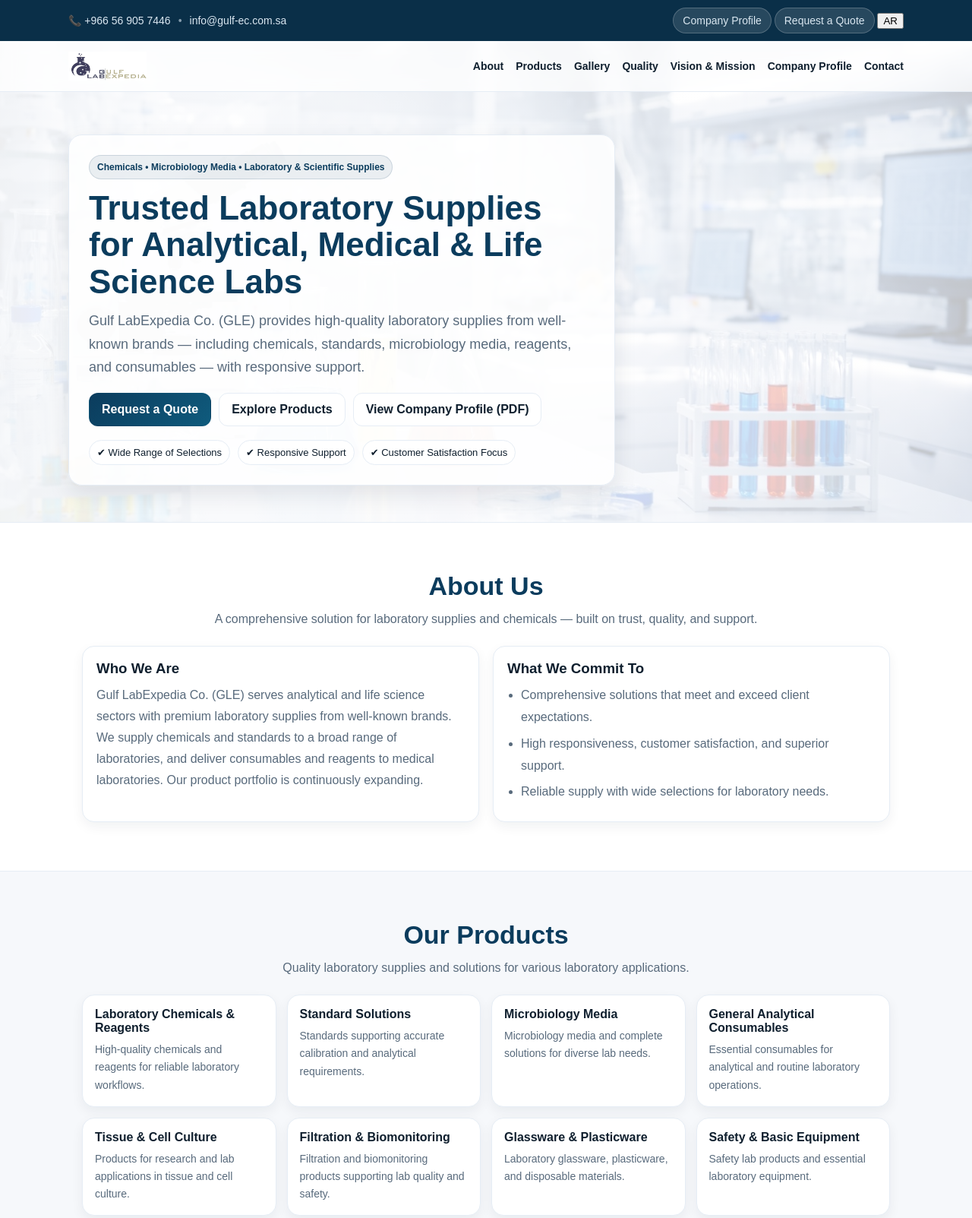
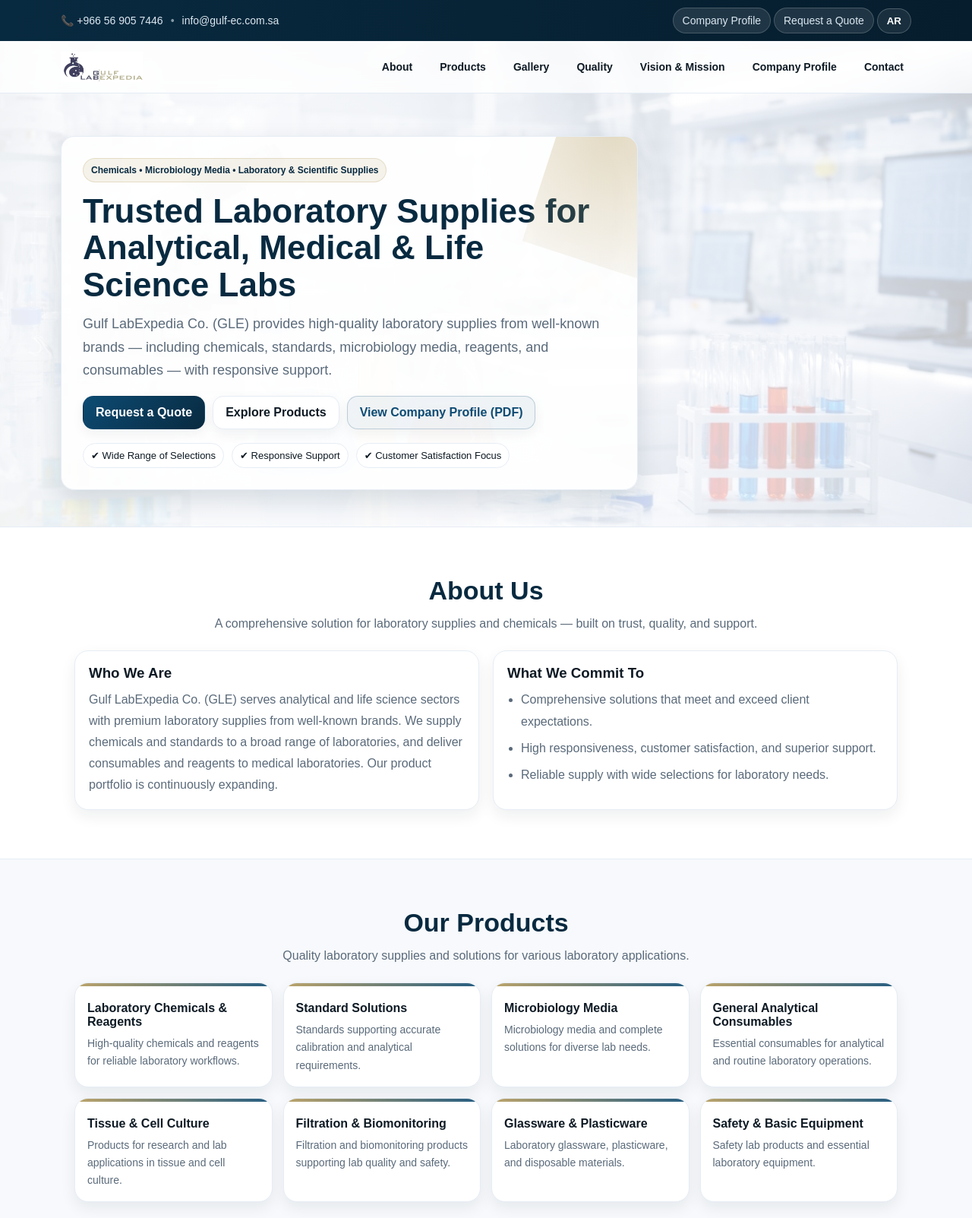
Before and after one commit to maryamshami/maryamshami.github.io, a plain HTML site: page index.html in a window 1280 px wide. Shown: the top 1603 px of the page at 76% size. Drawn offline with Linux system fonts and the light colour scheme.

Commit message:
Update style.css

```diff
--- a/assets/css/style.css
+++ b/assets/css/style.css
@@ -1,29 +1,45 @@
 :root{
+  /* ✅ Professional palette (Navy + Gold) */
   --bg:#ffffff;
-  --alt:#f6f8fb;
-  --ink:#0f1f2e;
-  --muted:#586a7c;
-  --brand:#0b3c5d;
-  --brand2:#0f5b7d;
+  --alt:#f7f9fc;
+  --ink:#0e1a24;
+  --muted:#5a6a7a;
+
+  --brand:#082a40;      /* deep navy */
+  --brand2:#0d4b73;     /* blue accent */
+  --accent:#b59a5a;     /* elegant gold */
+  --accent2:#d2b673;    /* lighter gold */
+
   --line:#e6edf5;
-  --shadow: 0 12px 30px rgba(15, 31, 46, .10);
+  --shadow: 0 14px 34px rgba(8, 42, 64, .14);
+  --shadow2: 0 10px 24px rgba(14, 26, 36, .10);
+  --radius:18px;
 }
 
 *{box-sizing:border-box}
-html,body{margin:0;padding:0;font-family:Arial,Helvetica,sans-serif;color:var(--ink);background:var(--bg)}
-a{color:var(--brand);text-decoration:none}
+html,body{
+  margin:0;
+  padding:0;
+  font-family:Arial,Helvetica,sans-serif;
+  color:var(--ink);
+  background:var(--bg);
+}
+a{color:var(--brand2);text-decoration:none}
 a:hover{text-decoration:underline}
+img{max-width:100%;display:block}
 
 .container{
-  max-width:1100px;
+  max-width:1120px;
   margin:0 auto;
   padding:0 18px;
 }
 
-/* Topbar */
+/* =========================
+   Topbar
+   ========================= */
 .topbar{
-  background: #0a2f48;
-  color:#d9e6f0;
+  background: linear-gradient(90deg, var(--brand), #061d2d);
+  color:#dbe7f0;
   font-size:14px;
 }
 .topbar-inner{
@@ -39,32 +55,64 @@
   align-items:center;
   gap:10px;
 }
-.topbar a{color:#d9e6f0}
+.topbar a{color:#dbe7f0}
 .dot{opacity:.6}
+
 .pill{
-  display:inline-block;
+  display:inline-flex;
+  align-items:center;
+  justify-content:center;
   padding:8px 12px;
   border-radius:999px;
-  background: rgba(255,255,255,.12);
-  border:1px solid rgba(255,255,255,.20);
+  background: rgba(255,255,255,.10);
+  border:1px solid rgba(255,255,255,.18);
+  color:#eaf2f7;
+  transition: transform .15s ease, filter .15s ease, background .15s ease;
 }
-.pill:hover{ text-decoration:none; filter:brightness(1.05); }
+.pill:hover{
+  text-decoration:none;
+  transform: translateY(-1px);
+  filter:brightness(1.06);
+}
 
-/* Hero */
+/* ✅ If you added language toggle button in HTML */
+.lang-toggle{
+  display:inline-flex;
+  align-items:center;
+  justify-content:center;
+  padding:8px 12px;
+  border-radius:999px;
+  border:1px solid rgba(255,255,255,.22);
+  background: rgba(255,255,255,.08);
+  color:#fff;
+  font-weight:800;
+  cursor:pointer;
+  transition: transform .15s ease, filter .15s ease;
+}
+.lang-toggle:hover{
+  transform: translateY(-1px);
+  filter:brightness(1.06);
+}
+
+/* =========================
+   Hero
+   ========================= */
 .hero{
   min-height:78vh;
   background:
-    linear-gradient(90deg, rgba(255,255,255,.92), rgba(255,255,255,.75)),
+    linear-gradient(90deg, rgba(255,255,255,.92), rgba(255,255,255,.76)),
     url("../img/hero.jpg") center/cover no-repeat;
   border-bottom:1px solid var(--line);
 }
 
-/* Sticky nav */
+/* =========================
+   Sticky nav
+   ========================= */
 .nav{
   position:sticky;
   top:0;
   backdrop-filter: blur(10px);
-  background: rgba(255,255,255,.75);
+  background: rgba(255,255,255,.78);
   border-bottom:1px solid var(--line);
   z-index:50;
 }
@@ -85,12 +133,12 @@
 
 /* Company logo image in navbar */
 .brand-logo{
-  height: 38px;
+  height: 40px;
   width: auto;
   display:block;
 }
 
-/* (Old fallback styles - harmless if you still have them in HTML somewhere) */
+/* (Old fallback styles - harmless if still used) */
 .brand-mark{
   display:inline-flex;
   align-items:center;
@@ -110,41 +158,69 @@
 }
 .nav-links a{
   color:var(--ink);
-  font-weight:600;
+  font-weight:700;
   font-size:14px;
+  padding:8px 10px;
+  border-radius:12px;
+  transition: background .15s ease, color .15s ease;
 }
+.nav-links a:hover{
+  text-decoration:none;
+  background: rgba(13, 75, 115, .08);
+  color: var(--brand2);
+}
+
 .nav-toggle{
   display:none;
   border:1px solid var(--line);
   background:#fff;
-  border-radius:10px;
+  border-radius:12px;
   padding:8px 10px;
 }
 
+/* =========================
+   Hero content
+   ========================= */
 .hero-content{
   padding:56px 0 48px;
   display:flex;
   justify-content:flex-start;
 }
+
 .hero-card{
-  max-width:720px;
-  background: rgba(255,255,255,.88);
+  max-width:760px;
+  background: rgba(255,255,255,.90);
   border:1px solid var(--line);
-  border-radius:18px;
-  padding:26px;
+  border-radius:var(--radius);
+  padding:28px;
   box-shadow: var(--shadow);
+  position:relative;
+  overflow:hidden;
 }
+
+/* subtle gold glow */
+.hero-card::before{
+  content:"";
+  position:absolute;
+  inset:-60px -120px auto auto;
+  width:240px;height:240px;
+  background: radial-gradient(circle at 30% 30%, rgba(181,154,90,.35), rgba(181,154,90,0));
+  transform: rotate(18deg);
+  pointer-events:none;
+}
+
 .kicker{
   display:inline-block;
   font-size:12px;
-  font-weight:700;
+  font-weight:800;
   color: var(--brand);
-  background: rgba(11,60,93,.08);
-  border: 1px solid rgba(11,60,93,.14);
+  background: rgba(181,154,90,.12);
+  border: 1px solid rgba(181,154,90,.25);
   padding:8px 10px;
   border-radius:999px;
   margin-bottom:14px;
 }
+
 .hero-card h1{
   margin:0 0 12px;
   font-size:44px;
@@ -164,22 +240,36 @@
   margin: 14px 0 18px;
 }
 
+/* Buttons */
 .btn{
   display:inline-flex;
   align-items:center;
   justify-content:center;
   padding:12px 16px;
-  border-radius:12px;
+  border-radius:14px;
   border:1px solid var(--line);
   background:#fff;
   color:var(--ink);
-  font-weight:700;
+  font-weight:800;
+  box-shadow: 0 6px 16px rgba(14,26,36,.06);
+  transition: transform .15s ease, box-shadow .15s ease, filter .15s ease;
 }
-.btn:hover{ text-decoration:none; filter:brightness(.98); }
+.btn:hover{
+  text-decoration:none;
+  transform: translateY(-1px);
+  box-shadow: var(--shadow2);
+}
 .btn.primary{
-  background: linear-gradient(135deg, var(--brand), var(--brand2));
+  background: linear-gradient(135deg, var(--brand2), var(--brand));
   border-color: transparent;
   color:#fff;
+}
+
+/* optional: if you used .btn.ghost in HTML */
+.btn.ghost{
+  border-color: rgba(13, 75, 115, .22);
+  background: rgba(13, 75, 115, .06);
+  color: var(--brand2);
 }
 
 .hero-badges{
@@ -196,7 +286,9 @@
   border-radius:999px;
 }
 
-/* Sections */
+/* =========================
+   Sections
+   ========================= */
 .section{
   padding:64px 0;
 }
@@ -217,7 +309,7 @@
 }
 .sub{
   margin:0 auto;
-  max-width:860px;
+  max-width:880px;
   color: var(--muted);
   font-size:16px;
   line-height:1.7;
@@ -239,9 +331,14 @@
 .panel{
   background:#fff;
   border:1px solid var(--line);
-  border-radius:16px;
+  border-radius:var(--radius);
   padding:18px;
-  box-shadow: 0 6px 16px rgba(15, 31, 46, .06);
+  box-shadow: 0 8px 20px rgba(14, 26, 36, .07);
+  transition: transform .15s ease, box-shadow .15s ease;
+}
+.panel:hover{
+  transform: translateY(-2px);
+  box-shadow: var(--shadow2);
 }
 .panel h3{
   margin:0 0 10px;
@@ -261,6 +358,9 @@
 }
 .list li{ margin: 6px 0; }
 
+/* =========================
+   Cards
+   ========================= */
 .cards{
   display:grid;
   grid-template-columns: repeat(4, 1fr);
@@ -270,12 +370,29 @@
 .card{
   background:#fff;
   border:1px solid var(--line);
-  border-radius:16px;
+  border-radius:var(--radius);
   padding:16px;
-  box-shadow: 0 6px 16px rgba(15, 31, 46, .06);
+  box-shadow: 0 8px 20px rgba(14, 26, 36, .07);
+  transition: transform .15s ease, box-shadow .15s ease, border-color .15s ease;
+  position:relative;
+  overflow:hidden;
+}
+.card::before{
+  content:"";
+  position:absolute;
+  inset:0 auto auto 0;
+  width:100%;
+  height:4px;
+  background: linear-gradient(90deg, var(--accent), var(--brand2));
+  opacity:.9;
+}
+.card:hover{
+  transform: translateY(-2px);
+  box-shadow: var(--shadow2);
+  border-color: rgba(13, 75, 115, .25);
 }
 .card h3{
-  margin:0 0 8px;
+  margin:8px 0 8px;
   color: var(--ink);
   font-size:16px;
 }
@@ -286,7 +403,9 @@
   font-size:14px;
 }
 
-/* ✅ NEW: Gallery */
+/* =========================
+   Gallery (your same structure)
+   ========================= */
 .image-grid{
   display:grid;
   grid-template-columns: repeat(3, 1fr);
@@ -297,36 +416,41 @@
   width:100%;
   height:240px;
   object-fit:cover;
-  border-radius:16px;
+  border-radius:var(--radius);
   border:1px solid var(--line);
-  box-shadow: 0 6px 16px rgba(15, 31, 46, .08);
-  transition: transform .2s ease, filter .2s ease;
+  box-shadow: 0 10px 22px rgba(14, 26, 36, .08);
+  transition: transform .18s ease, box-shadow .18s ease, filter .18s ease;
 }
 .image-grid img:hover{
   transform: translateY(-2px);
+  box-shadow: var(--shadow2);
   filter: brightness(1.02);
 }
 
-/* Quote */
+/* =========================
+   Quote
+   ========================= */
 .quote{
   margin-top:18px;
-  border:1px dashed rgba(11,60,93,.35);
-  background: rgba(11,60,93,.05);
-  border-radius:16px;
+  border:1px dashed rgba(181,154,90,.55);
+  background: rgba(181,154,90,.08);
+  border-radius:var(--radius);
   padding:16px;
   text-align:center;
 }
 .quote p{
   margin:0 0 6px;
   color: var(--ink);
-  font-weight:700;
+  font-weight:800;
 }
 .quote span{
   color: var(--muted);
   font-size:14px;
 }
 
-/* Contact */
+/* =========================
+   Contact
+   ========================= */
 .contact-grid{
   display:grid;
   grid-template-columns: 1fr 1fr;
@@ -334,36 +458,49 @@
   margin-top:18px;
 }
 .contact-line{ margin: 8px 0; }
+
 .divider{
   height:1px;
   background: var(--line);
   margin:14px 0;
 }
+
 .form{
   display:flex;
   flex-direction:column;
   gap:12px;
 }
+
 label{
   display:flex;
   flex-direction:column;
   gap:6px;
-  font-weight:700;
+  font-weight:800;
   color: var(--ink);
   font-size:14px;
 }
+
 input, textarea{
   border:1px solid var(--line);
-  border-radius:12px;
+  border-radius:14px;
   padding:12px 12px;
   font: inherit;
+  background:#fff;
+  outline:none;
+  transition: border-color .15s ease, box-shadow .15s ease;
+}
+input:focus, textarea:focus{
+  border-color: rgba(13,75,115,.45);
+  box-shadow: 0 0 0 4px rgba(13,75,115,.10);
 }
 textarea{ resize:vertical; }
 .tiny{ font-size:12px; }
 
-/* Footer */
+/* =========================
+   Footer
+   ========================= */
 .footer{
-  background:#0a2f48;
+  background: linear-gradient(90deg, #061d2d, var(--brand));
   color:#e6f0f7;
   padding:22px 0;
 }
@@ -373,9 +510,11 @@
   justify-content:space-between;
   gap:12px;
 }
-.muted{ color: rgba(230,240,247,.75); }
+.muted{ color: rgba(230,240,247,.78); }
 
-/* Responsive */
+/* =========================
+   Responsive
+   ========================= */
 @media (max-width: 980px){
   .cards{ grid-template-columns: repeat(2, 1fr); }
   .grid-3{ grid-template-columns: 1fr; }
@@ -402,13 +541,13 @@
 /* Existing: slightly smaller logo on very small screens */
 @media (max-width: 520px){
   .cards{ grid-template-columns: 1fr; }
-  .brand-logo{ height: 32px; }
+  .brand-logo{ height: 34px; }
   .image-grid{ grid-template-columns: 1fr; }
   .image-grid img{ height:210px; }
 }
 
 /* ===============================
-   ✅ Mobile Layout Fixes (NEW)
+   ✅ Mobile Layout Fixes (kept + improved)
    =============================== */
 @media (max-width: 768px){
 
@@ -416,7 +555,7 @@
   .topbar-inner{
     flex-direction:column;
     align-items:flex-start;
-    gap:6px;
+    gap:8px;
   }
   .topbar-right{
     width:100%;
@@ -440,6 +579,7 @@
   .nav-toggle{
     margin-left:auto;
   }
+
   .nav-links{
     width:100%;
     background:#fff;
@@ -448,7 +588,7 @@
   }
   .nav-links a{
     width:100%;
-    padding:8px 0;
+    padding:10px 10px;
     font-size:15px;
   }
 
@@ -486,3 +626,18 @@
     align-items:flex-start;
   }
 }
+
+/* =========================
+   RTL helpers (for Arabic)
+   ========================= */
+html[dir="rtl"] .list{
+  padding-left:0;
+  padding-right:18px;
+}
+html[dir="rtl"] .topbar-left{
+  direction: rtl;
+}
+html[dir="rtl"] .topbar-left a{
+  direction:ltr;
+  unicode-bidi: plaintext;
+}
```
